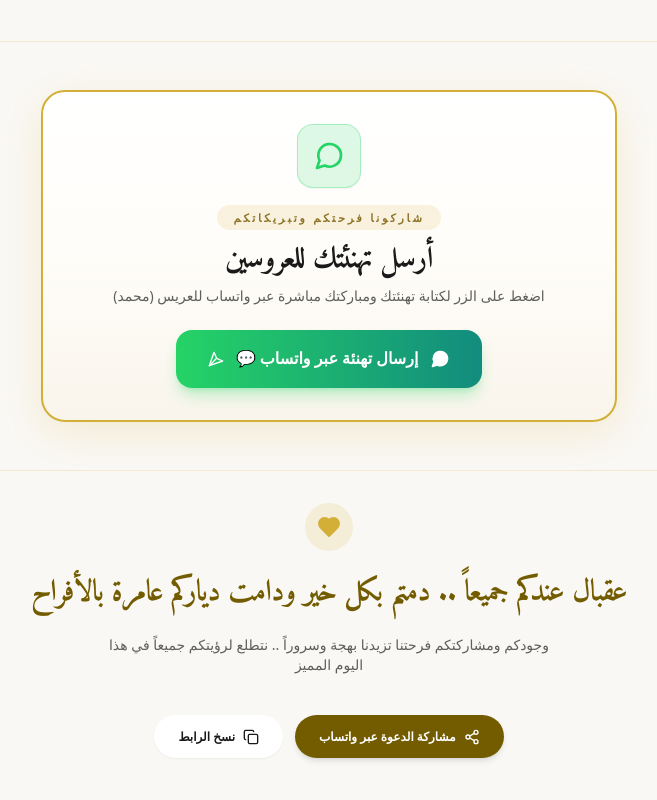
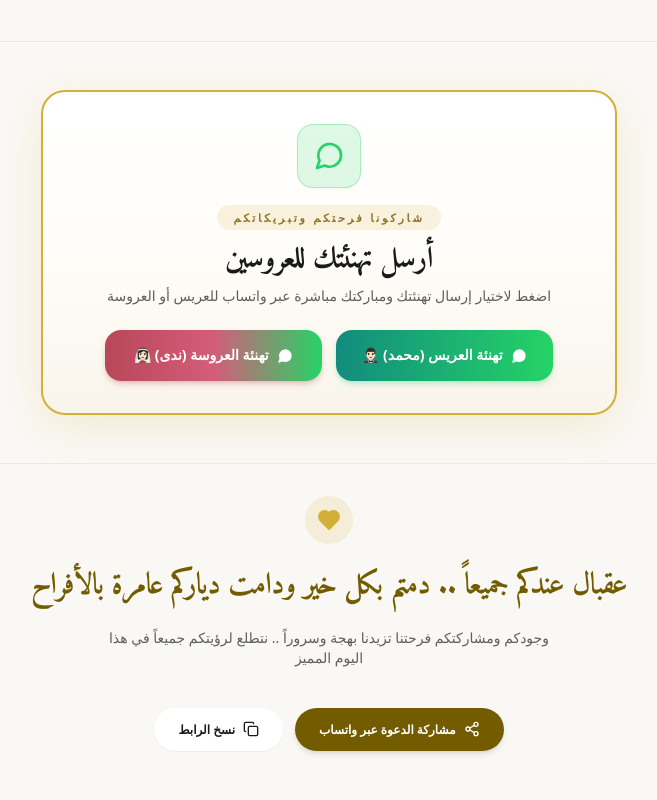
Before and after one commit to Mohammad8Tarek/wedding, a React (Vite) app: page / in a window 1280 px wide. Shown: the part 2275-3075 px from the top of the page, without its empty margins (311-968 px from the left). Built offline with nearby package versions, Linux system fonts and the light colour scheme; a web font is replaced by a local one.

Commit message:
feat: add separate WhatsApp congratulations buttons and messages for groom and bride

```diff
--- a/src/WeddingInvitation.tsx
+++ b/src/WeddingInvitation.tsx
@@ -18,7 +18,6 @@ import {
   Check,
   Navigation,
   MessageCircle,
-  Send,
 } from 'lucide-react';
 
 // ==================== DATA CONFIGURATION ====================
@@ -515,11 +514,20 @@ export default function WeddingInvitation() {
   };
 
   // Send Congratulations directly to groom's WhatsApp
-  const handleSendCongratulations = () => {
+  const handleSendGroomCongratulations = () => {
     const phoneNumber = '201270080682';
     const message = isAr
-      ? 'ألف مبروك يا عريسنا الغالي محمد ويا عروستنا ندى! 💍🎉 بارك الله لكما وبارك عليكما وجمع بينكما في خير، ودامت دياركم عامرة بالأفراح والمسرات 🤍✨'
-      : 'Dearest Mohamed & Nada! 💍 Huge congratulations on your wedding! Wishing you a lifetime of love, joy, and blessings 🤍';
+      ? 'ألف مبروك يا عريسنا الغالي محمد! 💍🎉 بارك الله لكما وبارك عليكما وجمع بينكما في خير، ودامت دياركم عامرة بالأفراح والمسرات 🤍✨'
+      : 'Dearest Mohamed! 💍 Huge congratulations on your wedding! Wishing you and Nada a lifetime of happiness and blessings 🤍';
+    window.open(`https://wa.me/${phoneNumber}?text=${encodeURIComponent(message)}`, '_blank');
+  };
+
+  // Send Congratulations directly to bride's WhatsApp
+  const handleSendBrideCongratulations = () => {
+    const phoneNumber = '201200473273';
+    const message = isAr
+      ? 'ألف مبروك يا أحلى عروسة ندى! 👰🏻‍♀️🌸 بارك الله لكما وبارك عليكما وجمع بينكما في خير، وجعل أيامكم كلها حب وسعادة وهنا 🤍✨'
+      : 'Dearest Nada! 👰🏻‍♀️ Warmest congratulations on your wedding! Wishing you and Mohamed a lifetime of endless joy and love 🌸✨';
     window.open(`https://wa.me/${phoneNumber}?text=${encodeURIComponent(message)}`, '_blank');
   };
 
@@ -1255,19 +1263,30 @@ export default function WeddingInvitation() {
 
             <p className="text-xs md:text-sm text-[#5E5E5C] max-w-md mx-auto leading-relaxed mb-6">
               {isAr
-                ? 'اضغط على الزر لكتابة تهنئتك ومباركتك مباشرة عبر واتساب للعريس (محمد)'
-                : 'Click below to send your warm wishes directly via WhatsApp to the groom (Mohamed)'}
+                ? 'اضغط لاختيار إرسال تهنئتك ومباركتك مباشرة عبر واتساب للعريس أو العروسة'
+                : 'Choose below to send your warm wishes directly via WhatsApp to the groom or bride'}
             </p>
 
-            {/* Big WhatsApp Congratulations Button */}
-            <button
-              onClick={handleSendCongratulations}
-              className="w-full sm:w-auto inline-flex items-center justify-center gap-3 px-8 py-4 rounded-2xl bg-gradient-to-r from-[#25D366] to-[#128C7E] hover:from-[#20ba59] hover:to-[#0f7569] text-white font-bold text-sm md:text-base shadow-lg shadow-[#25D366]/30 hover:scale-105 active:scale-95 transition-all duration-200"
-            >
-              <MessageCircle className="w-5 h-5 fill-current" />
-              <span>{isAr ? 'إرسال تهنئة عبر واتساب 💬' : 'Send Wishes via WhatsApp 💬'}</span>
-              <Send className="w-4 h-4 rtl:rotate-180" />
-            </button>
+            {/* WhatsApp Congratulations Buttons (Groom & Bride) */}
+            <div className="flex flex-col sm:flex-row items-center justify-center gap-3.5 max-w-md mx-auto">
+              {/* Groom Button */}
+              <button
+                onClick={handleSendGroomCongratulations}
+                className="w-full sm:w-1/2 inline-flex items-center justify-center gap-2 px-5 py-3.5 rounded-2xl bg-gradient-to-r from-[#128C7E] to-[#25D366] hover:from-[#0e6f64] hover:to-[#1eb855] text-white font-bold text-xs md:text-sm shadow-md shadow-[#25D366]/25 hover:scale-105 active:scale-95 transition-all duration-200"
+              >
+                <MessageCircle className="w-4 h-4 fill-current shrink-0" />
+                <span>{isAr ? 'تهنئة العريس (محمد) 🤵🏻‍♂️' : 'Groom (Mohamed) 🤵🏻‍♂️'}</span>
+              </button>
+
+              {/* Bride Button */}
+              <button
+                onClick={handleSendBrideCongratulations}
+                className="w-full sm:w-1/2 inline-flex items-center justify-center gap-2 px-5 py-3.5 rounded-2xl bg-gradient-to-r from-[#B84758] via-[#D45D79] to-[#25D366] hover:from-[#9c3645] hover:to-[#1eb855] text-white font-bold text-xs md:text-sm shadow-md shadow-[#B84758]/25 hover:scale-105 active:scale-95 transition-all duration-200"
+              >
+                <MessageCircle className="w-4 h-4 fill-current shrink-0" />
+                <span>{isAr ? 'تهنئة العروسة (ندى) 👰🏻‍♀️' : 'Bride (Nada) 👰🏻‍♀️'}</span>
+              </button>
+            </div>
           </motion.div>
         </section>
 
```
